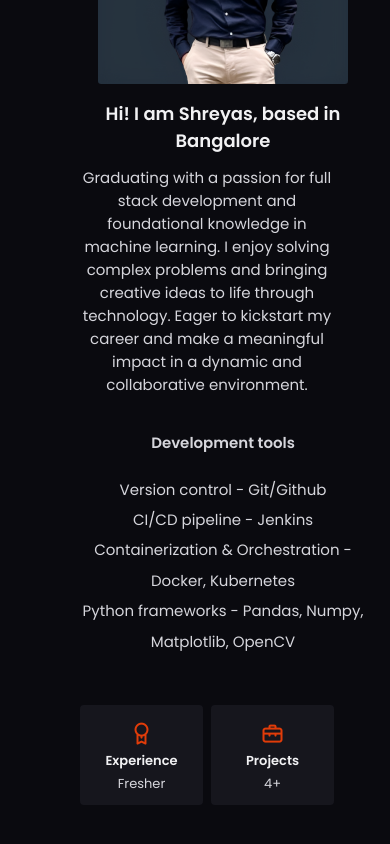
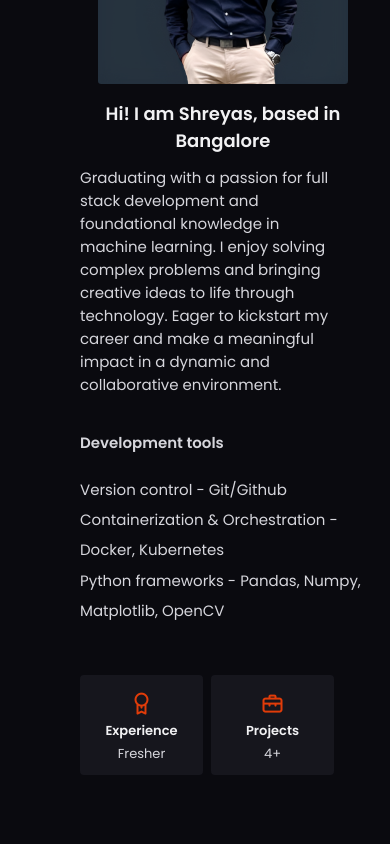
Before and after one commit to Shreyas-Kalkur/personal__portfolio, a plain HTML site: page index.html in a window 390 px wide. Shown: the part 1016-1860 px from the top of the page. Drawn offline with nearby package versions, Linux system fonts and the light colour scheme.

Commit message:
responsivity changes

```diff
--- a/assets/css/style.css
+++ b/assets/css/style.css
@@ -1259,13 +1259,17 @@ textarea.input {
         padding: .7rem .5rem;
     }
 
-    .about__data {
+    .about__heading {
         text-align: center;
     }
 
     .about__description {
         padding: 0 4rem;
-        text-align: center;
+        text-align: left;
+    }
+
+    .skillsets {
+        text-align: left;
     }
 
     .about__info {
--- a/index.html
+++ b/index.html
@@ -138,7 +138,6 @@
 
                         <ul>
                             <li>Version control - Git/Github</li>
-                            <li>CI/CD pipeline - Jenkins</li>
                             <li>Containerization & Orchestration - Docker, Kubernetes</li>
                             <li>Python frameworks - Pandas, Numpy, Matplotlib, OpenCV</li>
                         </ul>
```
